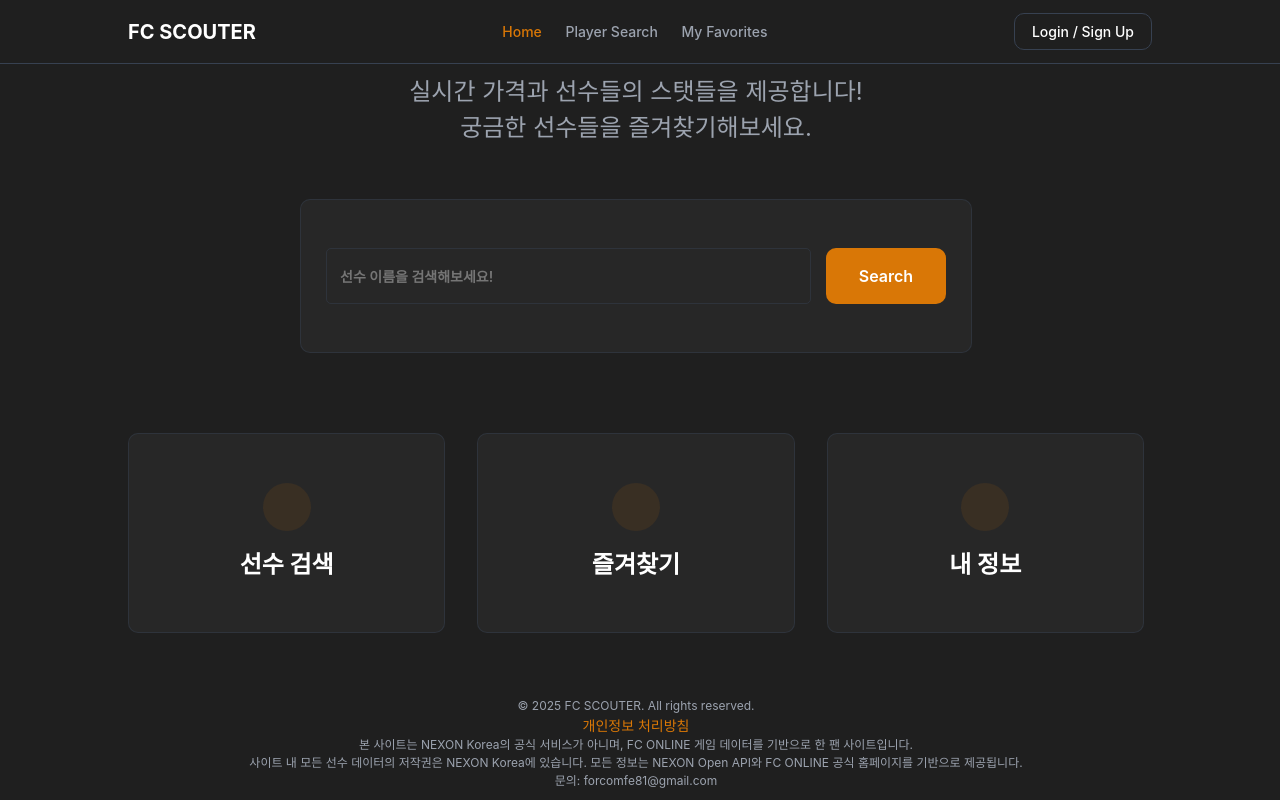
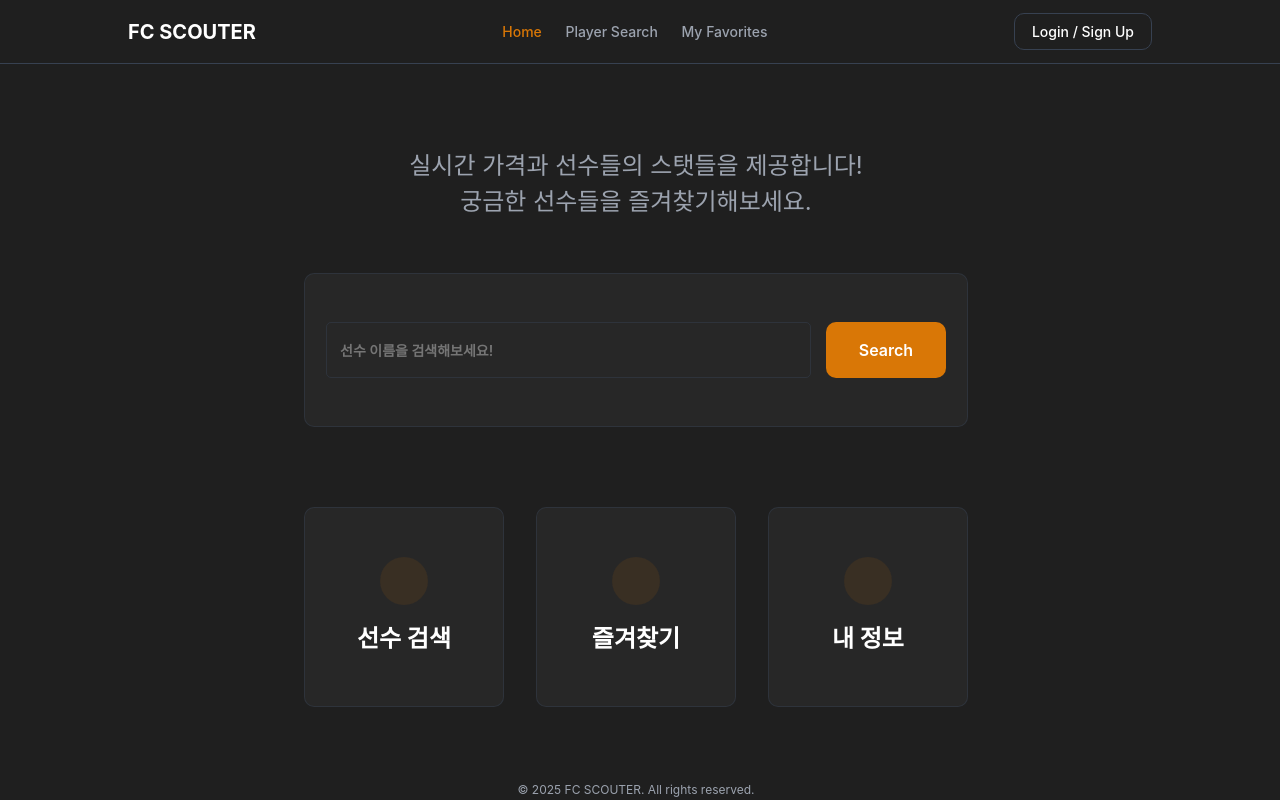
Before and after one commit to juunghyun/fe-fc-scouter, a React (Create React App) app: page /main in a window 1280 px wide. Built offline with nearby package versions, Linux system fonts and the light colour scheme; no server answers; some icons are missing.

Commit message:
main page fix

```diff
--- a/src/routes/main/main/MainPage.js
+++ b/src/routes/main/main/MainPage.js
@@ -24,15 +24,16 @@ export const MainPage = () => {
         <div className={styles.mainContainer}>
             <div style={{
                 display: "flex",
-                width: "100%",
-                // height: "90%",
+                height: "100%",
                 alignItems: "center",
-                // background: "white",
                 justifyContent: "center",
-                flexDirection: "column"
+                flexDirection: "column",
             }}>
-                <span className={styles.description}>실시간 가격과 선수들의 스탯들을 제공합니다!</span>
-                <span className={styles.description}>궁금한 선수들을 즐겨찾기해보세요.</span>
+                <div style={{display: "flex", flexDirection: "column", alignItems: "center"}}>
+                    <span className={styles.description}>실시간 가격과 선수들의 스탯들을 제공합니다!</span>
+                    <span className={styles.description}>궁금한 선수들을 즐겨찾기해보세요.</span>
+                </div>
+
 
                 {/*검색박스*/}
                 <div className={styles.subContainer}
--- a/src/routes/main/main/MainPage.module.css
+++ b/src/routes/main/main/MainPage.module.css
@@ -3,10 +3,9 @@
     flex-direction: column;
     flex: 1;
     min-width: 520px;
-    min-height: 300px;
+    min-height: 800px;
     justify-content: center;
     align-items: center;
-    overflow: hidden;
 }
 
 .description {
--- a/src/routes/navigation/main/Navigation.module.css
+++ b/src/routes/navigation/main/Navigation.module.css
@@ -50,5 +50,4 @@
         font-size: 12px;
         font-weight: 400;
     }
-
 }
```
